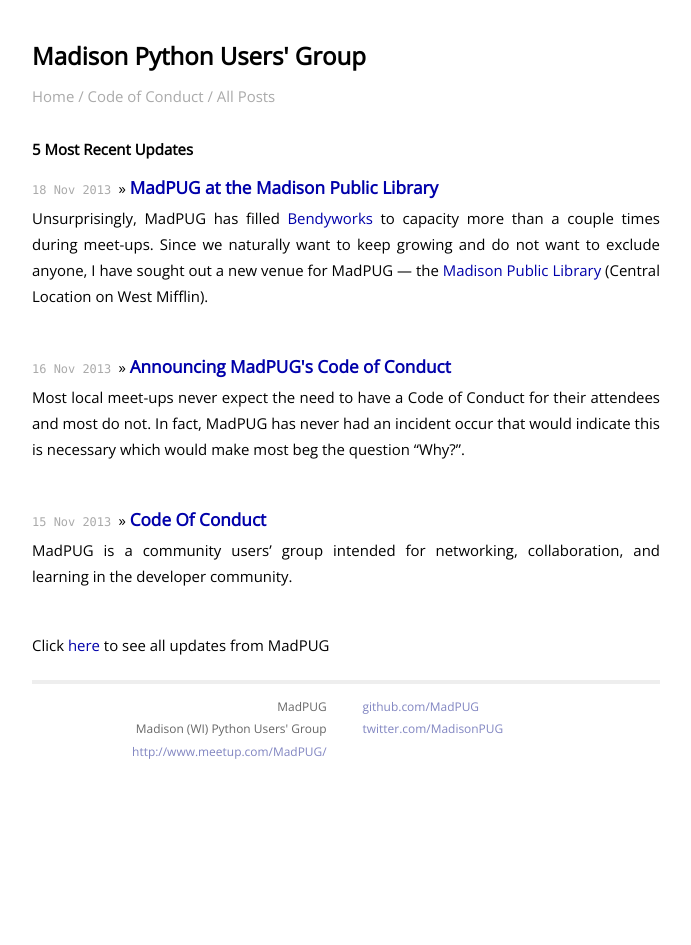
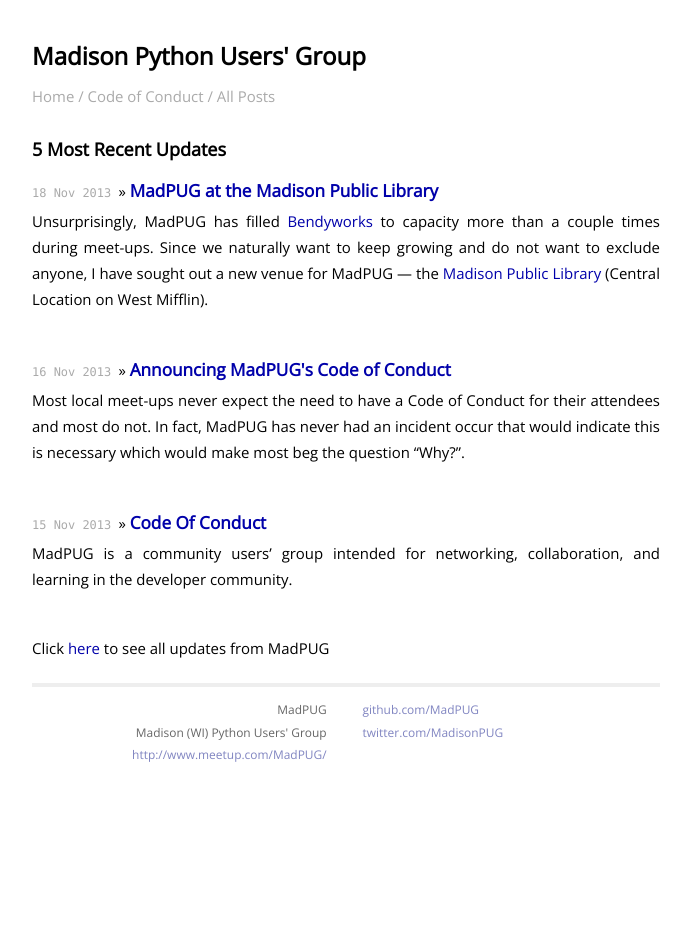
Before and after one commit to MadPUG/madpug.github.io, a Jekyll site: the page built from index.html, in a window 1280 px wide. Shown: the whole page, without its empty margins (294-985 px from the left). Built offline with Jekyll 4.4.1, drawn with Linux system fonts in a browser that asks for light colours; Markdown is read by kramdown in place of the engine named in the settings.

Commit message:
Fix other styling

```diff
--- a/css/main.css
+++ b/css/main.css
@@ -29,6 +29,10 @@ h1, h2, h3, h4, h5, h6 {
 
 h1 { margin-bottom: 1em; }
 h2 { text-align: center; }
+h3 {
+  font-size: 18px;
+  margin-bottom: 1em;
+}
 p { margin: 1em 0; }
 
 a         { color: #00a; }
@@ -116,6 +120,7 @@ a {
 
 .site .meta {
   color: #aaa;
+  font-size: 80%;
 }
 
 .site .footer {
--- a/index.html
+++ b/index.html
@@ -4,7 +4,7 @@ title: The Official Madison Python Users' Group Website
 ---
 
 <div id="home">
-  <h1>5 Most Recent Updates</h1>
+  <h3>5 Most Recent Updates</h3>
   <ul class="posts">
     {% for post in site.posts limit:5 %}
     <li>
```
